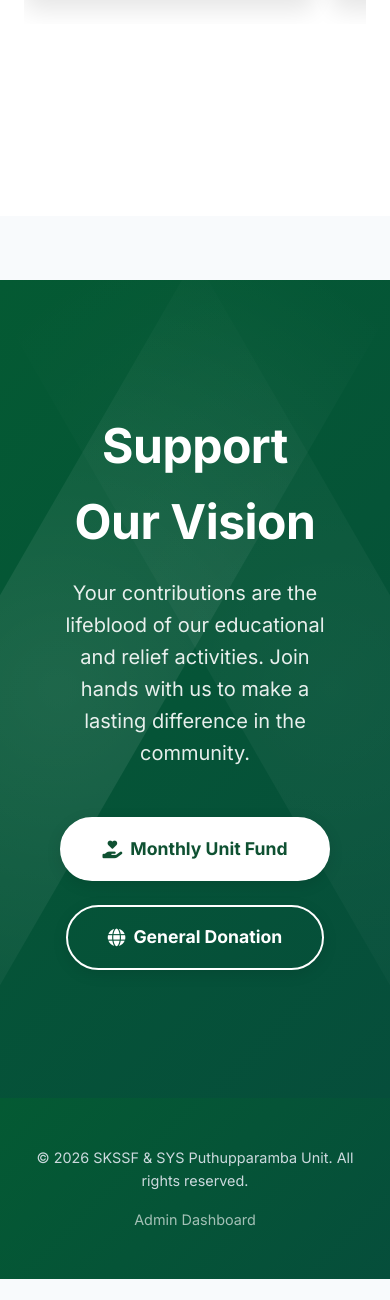
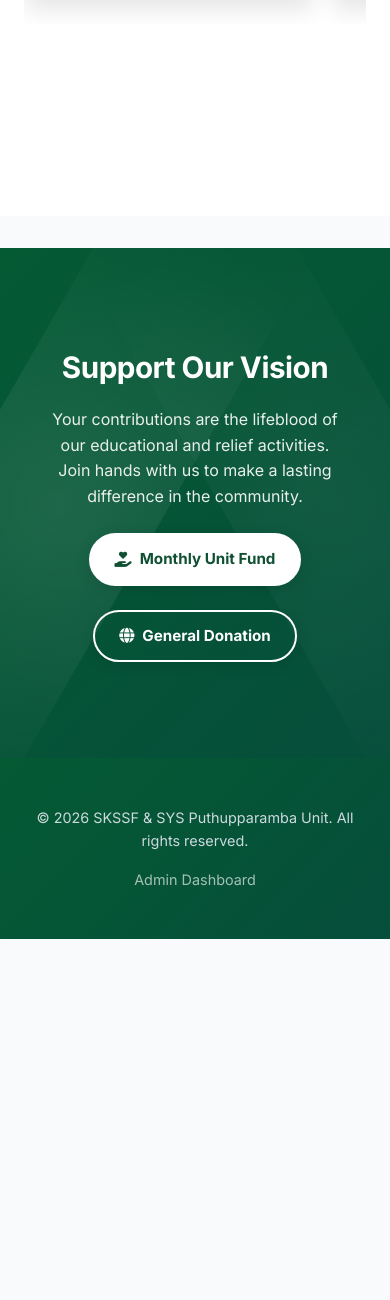
Before and after one commit to sinan-prvt/Islamic_Center, a Django app: page / in a window 390 px wide. Shown: the part 2932-4232 px from the top of the page. After the commit the page ends 3871 px from the top, so only its background shows below. Run offline with Django 5.2, Linux system fonts and the light colour scheme; data comes from the database, SQL or seed files in the repository; data that the repository does not hold is empty.

Commit message:
Scale down CTA banner text and padding for mobile

```diff
--- a/templates/home.html
+++ b/templates/home.html
@@ -375,6 +375,25 @@
             font-size: 0.85rem;
         }
 
+        .cta-banner {
+            padding: 3rem 1.5rem !important;
+            margin-top: 2rem !important;
+        }
+
+        .cta-banner h2 {
+            font-size: 1.85rem !important;
+        }
+
+        .cta-banner p {
+            font-size: 1rem !important;
+            margin-bottom: 1.5rem !important;
+        }
+
+        .btn-cta {
+            padding: 0.75rem 1.5rem !important;
+            font-size: 0.95rem !important;
+        }
+
         .about-section, .pillars-section, .news-section {
             padding: 2.5rem 0 !important;
         }
```
